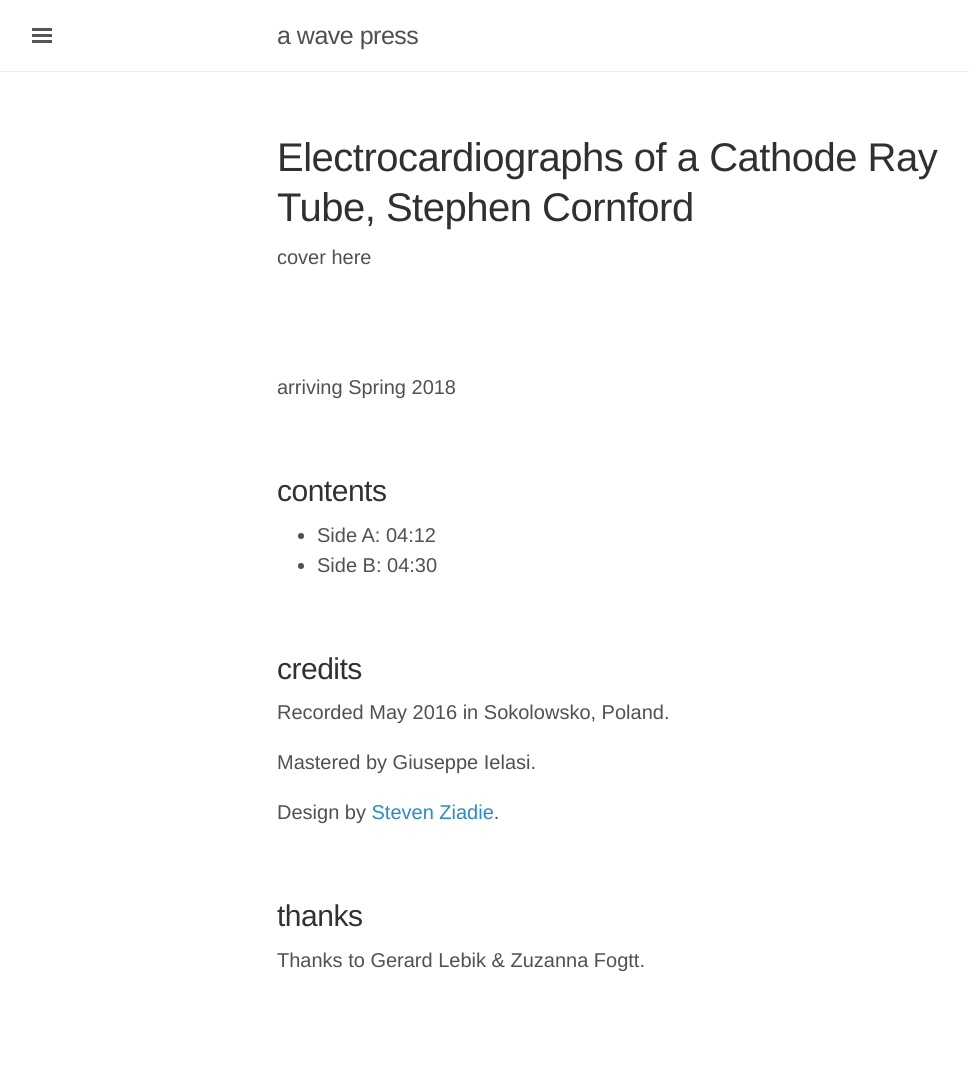
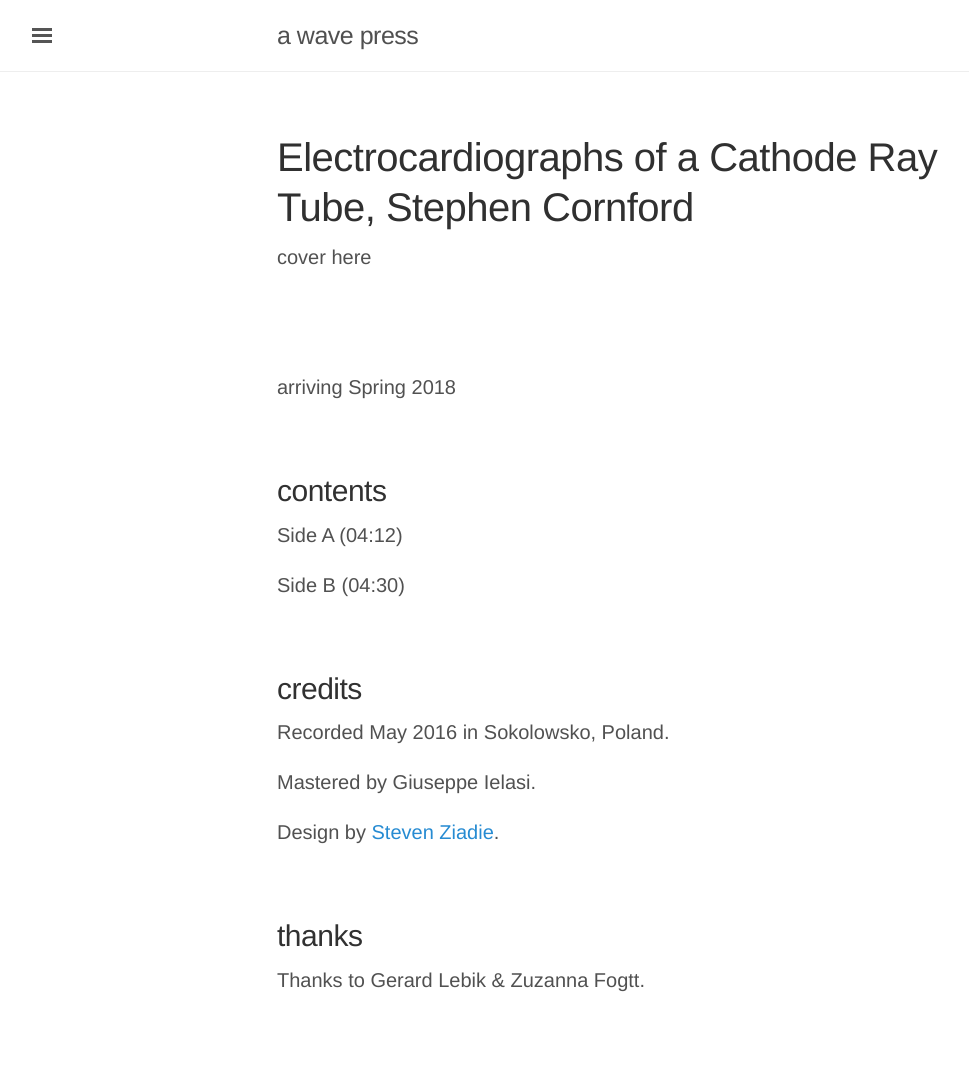
Before and after one commit to caseyanderson/awavepress.com, a Jekyll site: the page built from _posts/releases/2018-02-01-Electrocardiographs-CRT.md, in a window 1280 px wide. Shown: the whole page, without its empty margins (3-972 px from the left). Built offline with Jekyll 4.4.1, drawn with Linux system fonts in a browser that asks for light colours.

Commit message:
style change

```diff
--- a/_posts/releases/2018-02-01-Electrocardiographs-CRT.md
+++ b/_posts/releases/2018-02-01-Electrocardiographs-CRT.md
@@ -17,8 +17,9 @@ cover here
 
 ## contents
 
-* Side A: 04:12
-* Side B: 04:30
+Side A (04:12)
+
+Side B (04:30)
 
 <br/>
 
```
